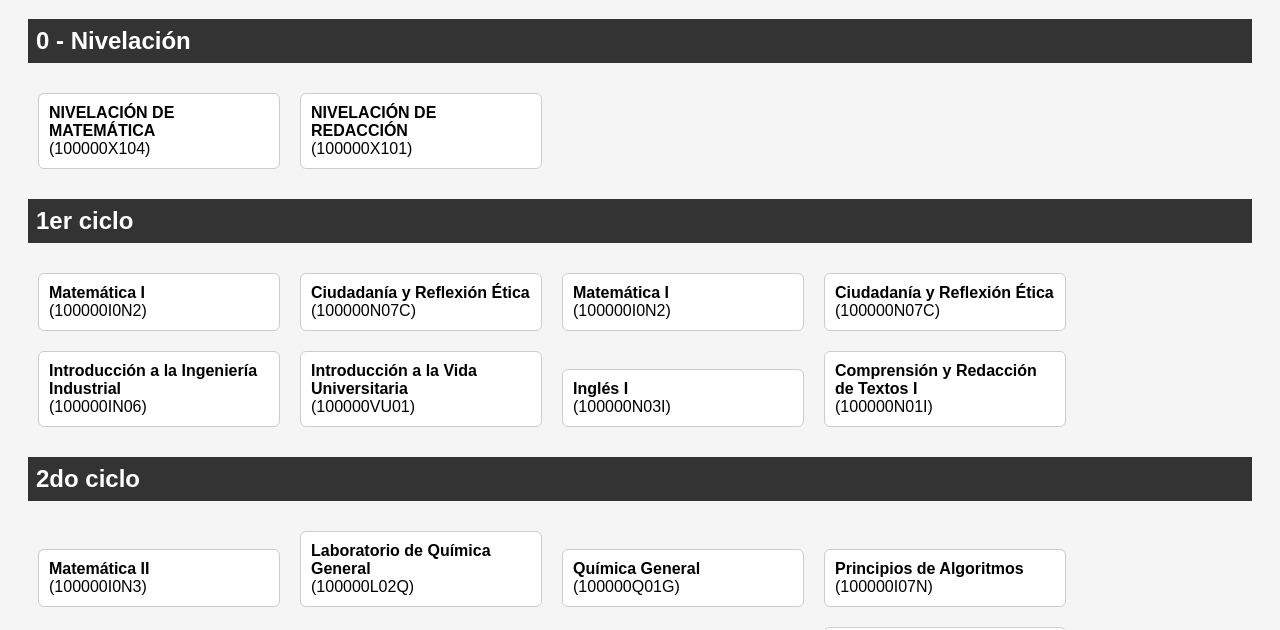
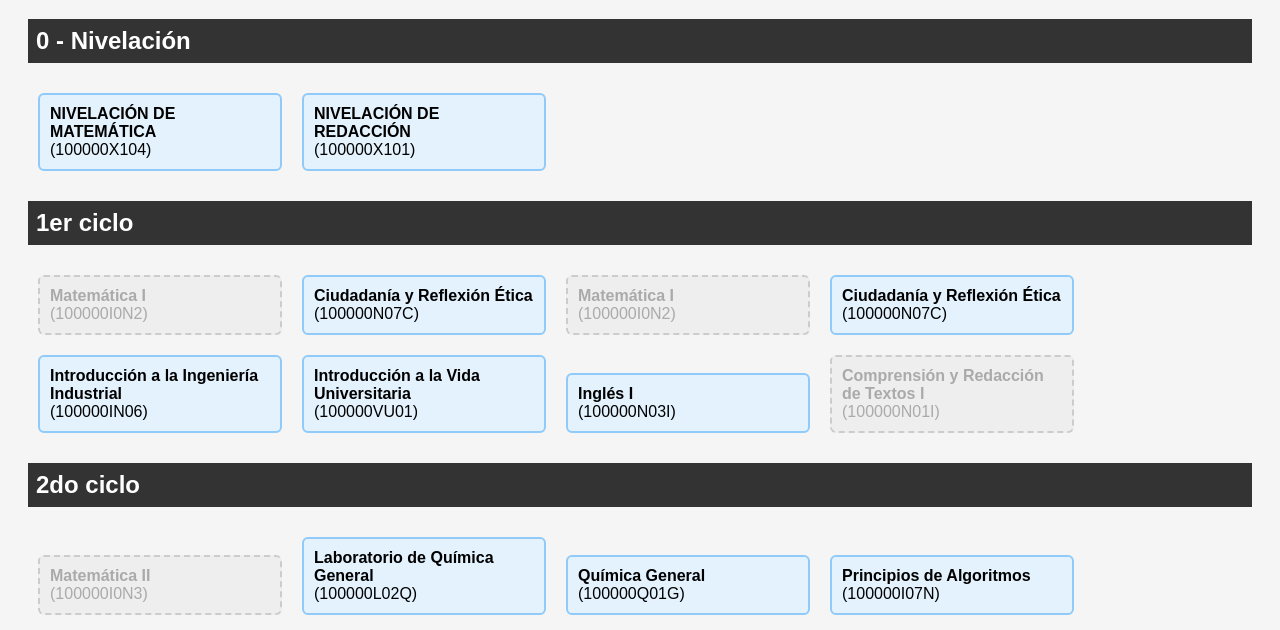
Before and after one commit to alebelhepa/malla-industrial, a plain HTML site: page index.html in a window 1280 px wide. Shown: the part 89-719 px from the top of the page. Drawn offline with Linux system fonts and the light colour scheme.

Commit message:
Update style.css

```diff
--- a/style.css
+++ b/style.css
@@ -54,3 +54,35 @@ h1 {
   width: 200px;
   z-index: 10;
 }
+.curso {
+  display: inline-block;
+  width: 220px;
+  margin: 10px;
+  padding: 10px;
+  border-radius: 6px;
+  position: relative;
+  cursor: pointer;
+  transition: transform 0.2s;
+  background-color: #e3f2fd; /* celeste por defecto */
+  border: 2px solid #90caf9;
+}
+
+.curso:hover {
+  transform: scale(1.05);
+  background-color: #bbdefb;
+}
+
+.curso.tachado {
+  background-color: #c8e6c9; /* verde claro */
+  text-decoration: line-through;
+  opacity: 0.9;
+  border: 2px solid #4caf50;
+}
+
+.curso.bloqueado {
+  background-color: #eeeeee;
+  color: #aaa;
+  cursor: default;
+  pointer-events: none;
+  border: 2px dashed #ccc;
+}
```
